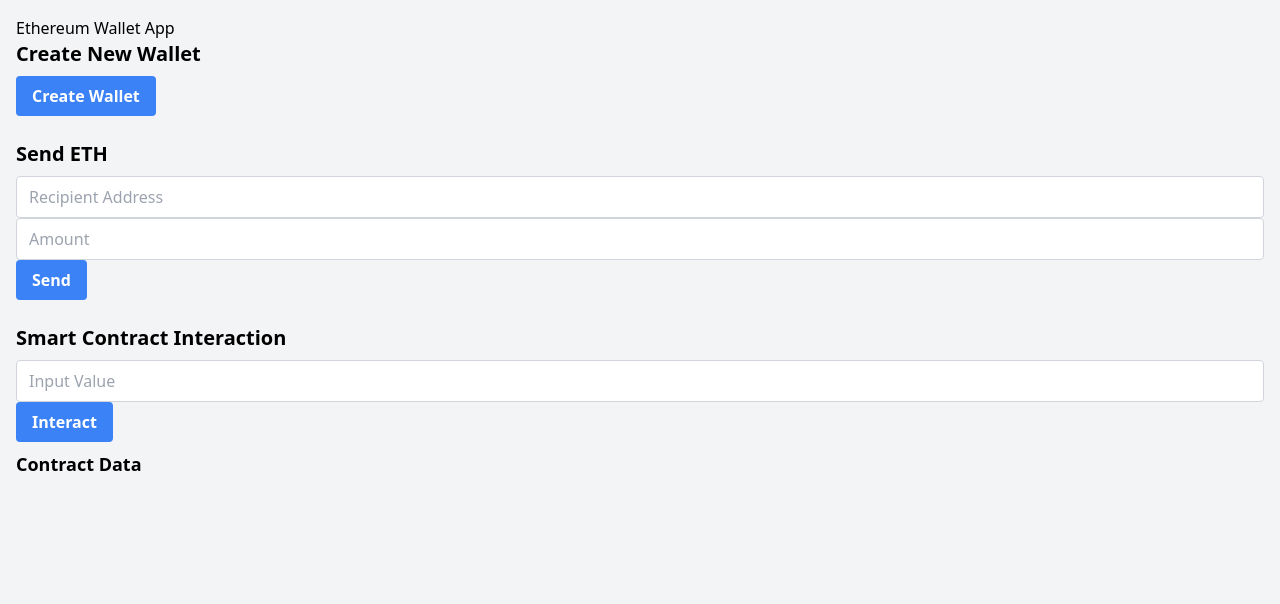
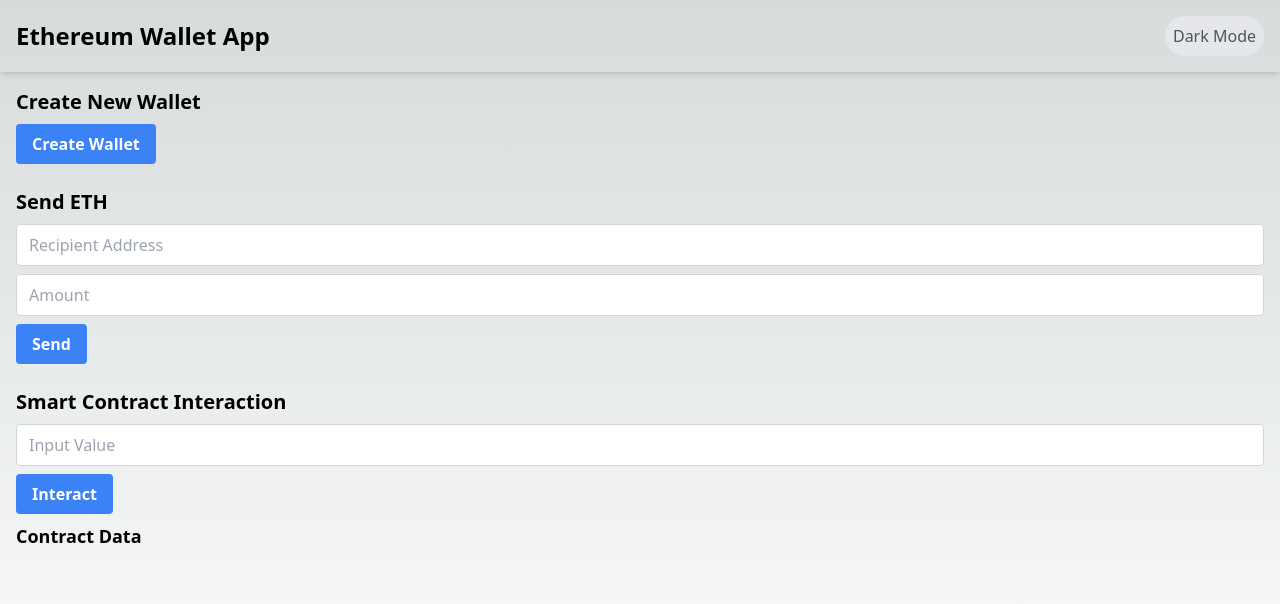
Before and after one commit to Jennievon/wagmi-wallet, a Next.js app: page / in a window 1280 px wide. Shown: the top 604 px of the page. Built offline with nearby package versions, Linux system fonts and the light colour scheme.

Commit message:
feat: layout and header

```diff
--- a/package.json
+++ b/package.json
@@ -12,6 +12,8 @@
     "@types/node": "20.4.9",
     "@types/react": "18.2.19",
     "@types/react-dom": "18.2.7",
+    "@web3modal/ethereum": "^2.7.1",
+    "@web3modal/react": "^2.7.1",
     "autoprefixer": "10.4.14",
     "eslint": "8.46.0",
     "eslint-config-next": "13.4.13",
@@ -23,7 +25,7 @@
     "react-query": "^3.39.3",
     "tailwindcss": "3.3.3",
     "typescript": "5.1.6",
-    "viem": "^1.5.4",
-    "wagmi": "^1.3.9"
+    "viem": "^1.6.0",
+    "wagmi": "^1.3.10"
   }
 }
--- /dev/null
+++ b/src/components/Header.tsx
@@ -0,0 +1,15 @@
+import React from "react";
+import DarkModeToggle from "./DarkModeToggle";
+
+const Header: React.FC = () => {
+  return (
+    <header className="bg-light dark:bg-dark p-4 shadow-md">
+      <div className="flex items-center justify-between">
+        <h1 className="text-2xl font-semibold">Ethereum Wallet App</h1>
+        <DarkModeToggle />
+      </div>
+    </header>
+  );
+};
+
+export default Header;
--- a/src/components/Input.tsx
+++ b/src/components/Input.tsx
@@ -9,7 +9,7 @@ interface InputProps {
 const Input: React.FC<InputProps> = ({ placeholder, value, onChange }) => {
   return (
     <input
-      className="border border-gray-300 rounded px-3 py-2 w-full focus:outline-none focus:border-blue-500"
+      className="border border-gray-300 rounded px-3 py-2 w-full focus:outline-none focus:border-blue-500 mb-2"
       type="text"
       placeholder={placeholder}
       value={value}
--- a/src/components/Layout.tsx
+++ b/src/components/Layout.tsx
@@ -1,8 +1,10 @@
 import React from "react";
+import Header from "./Header";
 
 const Layout: React.FC<any> = ({ children }) => {
   return (
-    <div className="bg-gray-100 min-h-screen">
+    <div className="bg-light dark:bg-dark min-h-screen">
+      <Header />
       <div className="container mx-auto p-4">{children}</div>
     </div>
   );
--- a/src/pages/index.tsx
+++ b/src/pages/index.tsx
@@ -7,7 +7,6 @@ import Layout from "@/components/Layout";
 const Home: React.FC = () => {
   return (
     <Layout>
-      <h1>Ethereum Wallet App</h1>
       <WalletCreation />
       <SendETH />
       <SmartContractInteraction />
```
Also changed, not shown: 1 other file (tests, documents, lock files or other folders).
